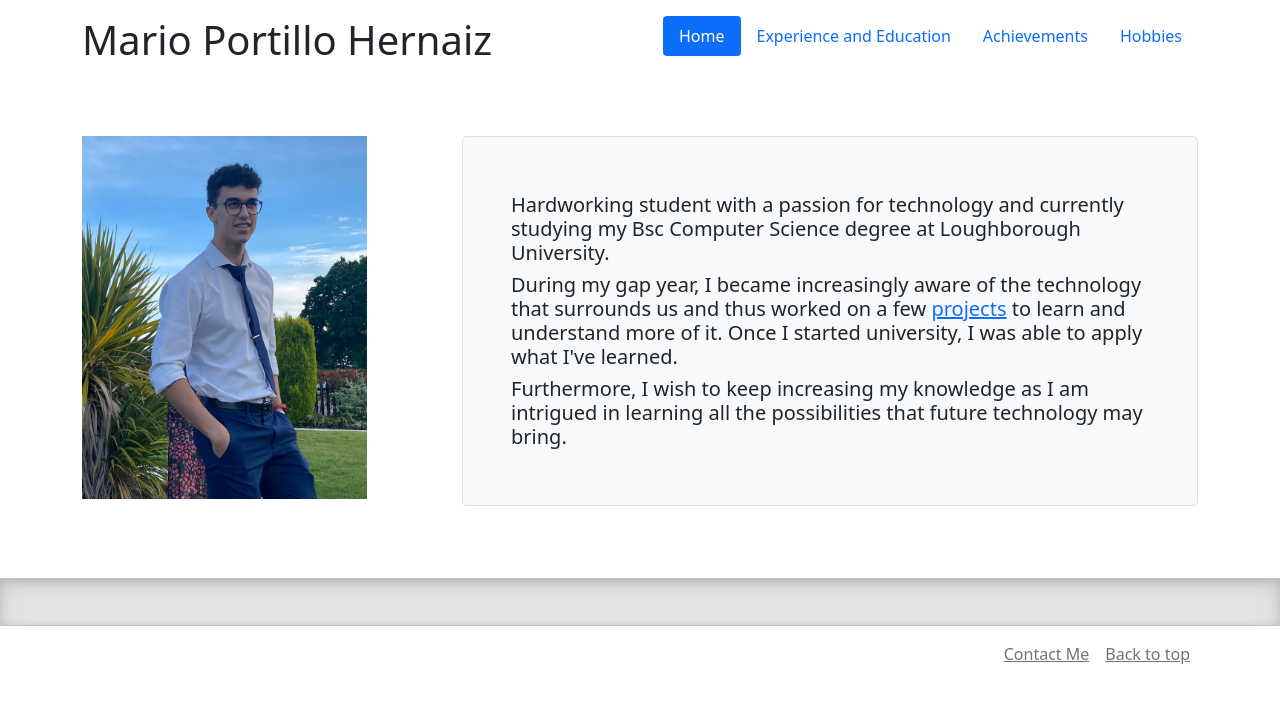
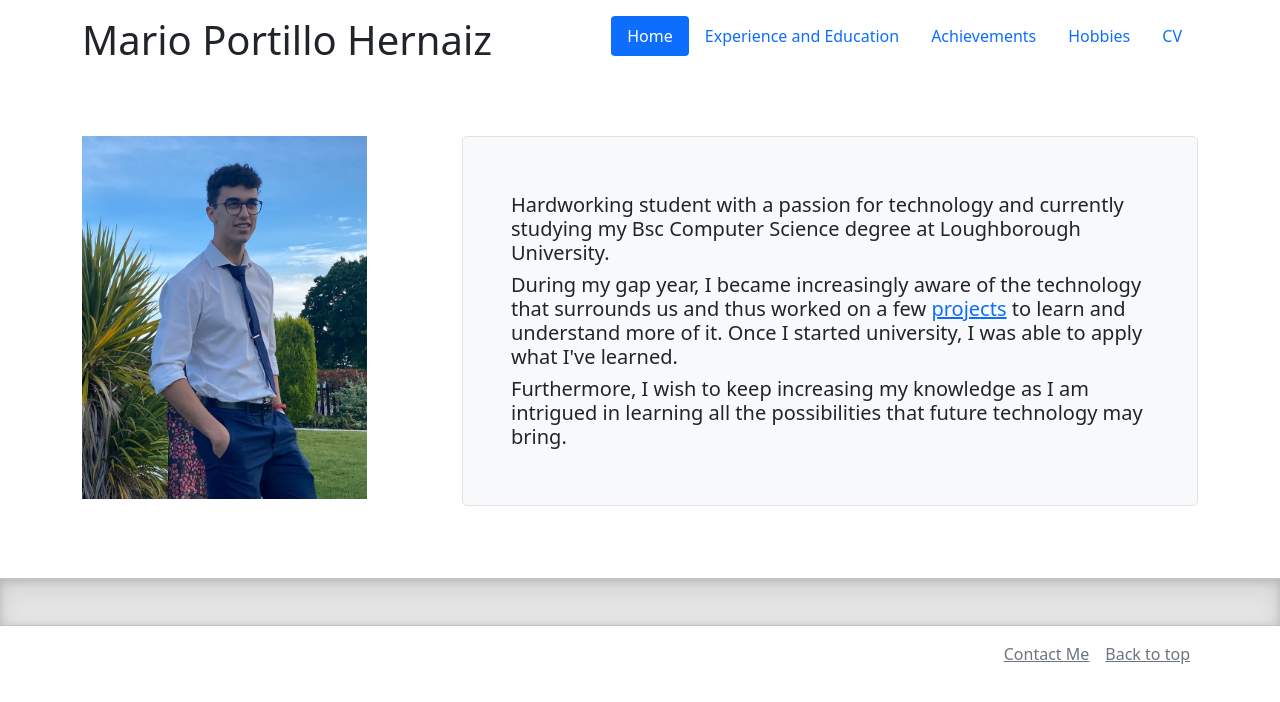
Before and after one commit to marioportillohernaiz/marioportillohernaiz.github.io, a plain HTML site: page index.html in a window 1280 px wide. Drawn offline with nearby package versions, Linux system fonts and the light colour scheme.

Commit message:
Update index.html

```diff
--- a/index.html
+++ b/index.html
@@ -54,6 +54,7 @@
 			<li class="nav-item"><a href="ExperienceAndEducation.html" class="nav-link">Experience and Education</a></li>
 			<li class="nav-item"><a href="achivements.html" class="nav-link">Achievements</a></li>
 			<li class="nav-item"><a href="hobbies.html"class="nav-link">Hobbies</a></li>
+			<li class="nav-item"><a href="cvmph.pdf" class="nav-link" target="_blank">CV</a></li>
 		</ul>
 	</nav>
 </header>
```
